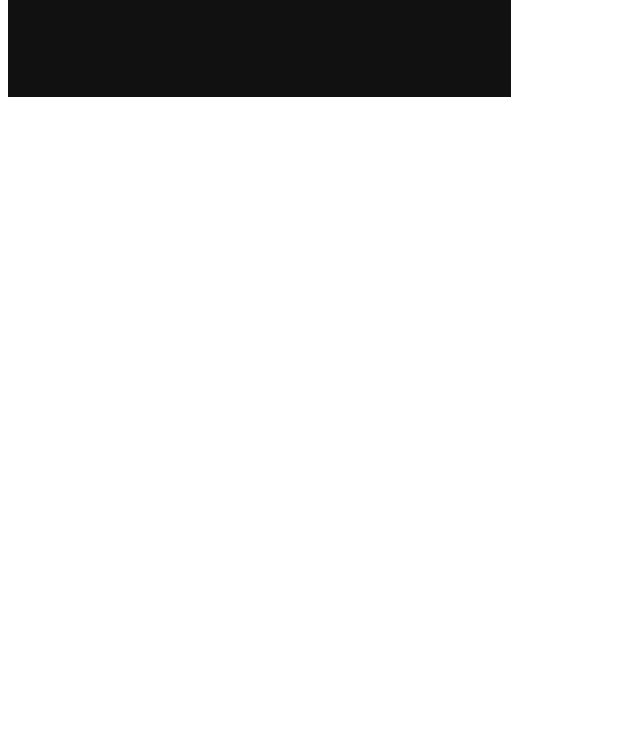
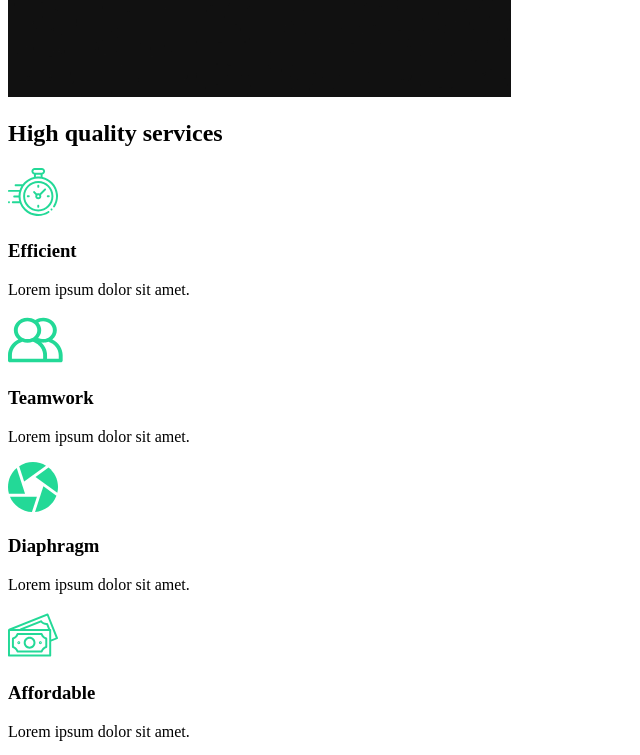
Before and after one commit to adis-tek/capture, a React (Create React App) app: page / in a window 1280 px wide. Shown: the part 980-1735 px from the top of the page, without its empty margins (0-640 px from the left). Before the commit the page ends 1089 px from the top, so only its background shows below. Built offline with nearby package versions, Linux system fonts and the light colour scheme.

Commit message:
added services section in about us

```diff
--- /dev/null
+++ b/src/components/ServicesSection.js
@@ -0,0 +1,52 @@
+import React from 'react';
+//Import Icons
+import clock from '../img/clock.svg';
+import diaphragm from '../img/diaphragm.svg';
+import money from '../img/money.svg';
+import teamwork from '../img/teamwork.svg';
+import home2 from '../img/home2.png';
+
+const ServicesSection = () => {
+    return (
+        <div className="services">
+            <div className="description">
+                <h2>High <span>quality</span> services</h2>
+                <div className="cards">
+                    <div className="card">
+                        <div className="icon">
+                            <img src={clock} alt="icon" />
+                            <h3>Efficient</h3>
+                        </div>
+                        <p>Lorem ipsum dolor sit amet.</p>
+                    </div>
+                    <div className="card">
+                        <div className="icon">
+                            <img src={teamwork} alt="icon" />
+                            <h3>Teamwork</h3>
+                        </div>
+                        <p>Lorem ipsum dolor sit amet.</p>
+                    </div>
+                    <div className="card">
+                        <div className="icon">
+                            <img src={diaphragm} alt="icon" />
+                            <h3>Diaphragm</h3>
+                        </div>
+                        <p>Lorem ipsum dolor sit amet.</p>
+                    </div>
+                    <div className="card">
+                        <div className="icon">
+                            <img src={money} alt="icon" />
+                            <h3>Affordable</h3>
+                        </div>
+                        <p>Lorem ipsum dolor sit amet.</p>
+                    </div>
+                </div>
+            </div>
+            <div className="image">
+                <img src={home2} alt="camera"/>
+            </div>
+        </div>
+    )
+}
+
+export default ServicesSection;
--- a/src/pages/AboutUs.js
+++ b/src/pages/AboutUs.js
@@ -1,11 +1,15 @@
 import React from 'react';
 //Page Components
 import AboutSection from '../components/AboutSection';
+import ServicesSection from '../components/ServicesSection';
 
 const AboutUs = () => {
     return (
+    <>
         <AboutSection />
-    )
-}
+        <ServicesSection />
+    </>
+    );
+};
 
 export default AboutUs;
```
